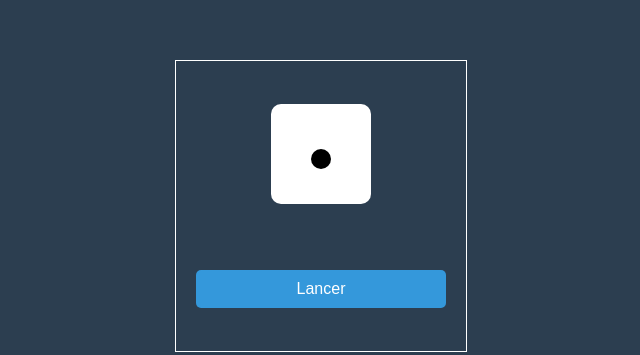
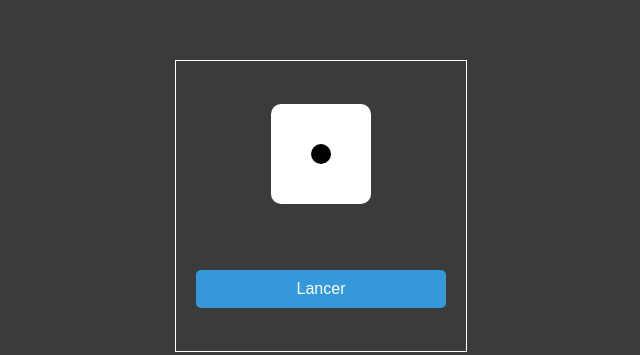
Before and after one commit to RiocheClement/de-interactif, a plain HTML site: page index.html in a window 1280 px wide. Shown: the part 194-549 px from the top of the page, without its empty margins (319-959 px from the left). Drawn offline with Linux system fonts and the light colour scheme.

Commit message:
dé terminé

```diff
--- a/style.css
+++ b/style.css
@@ -4,7 +4,7 @@ body {
     align-items: center;
     height: 100vh;
     margin: 0;
-    background-color: #2C3E50;
+    background-color: #3B3B3B;
 }
 
 .dice-container {
@@ -25,7 +25,7 @@ body {
     display: grid;
     padding: 15px;
     box-sizing: border-box;
-    grid-template-colums: repeat(3, 1fr);
+    grid-template-columns: repeat(3, 1fr);
     grid-template-rows: repeat(3, 1fr);
     justify-content: center;
     gap: 5px;
```
